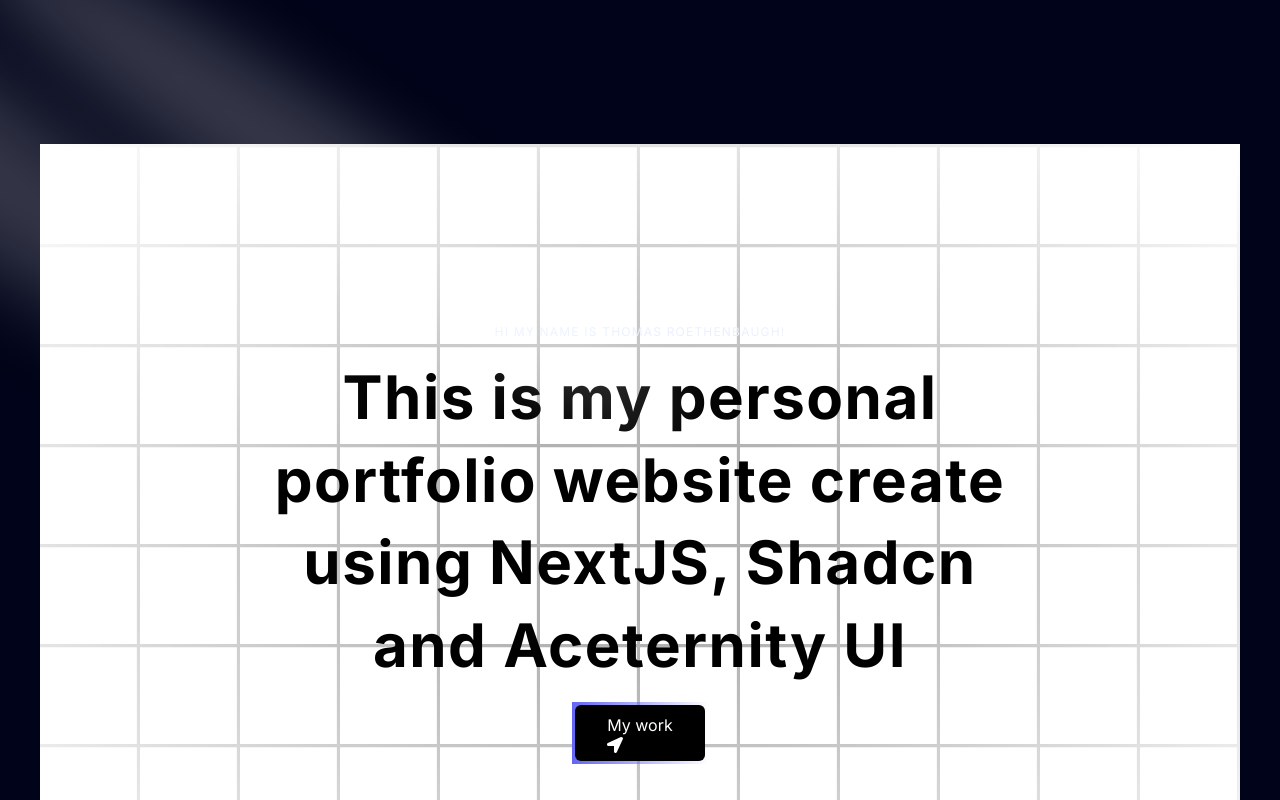
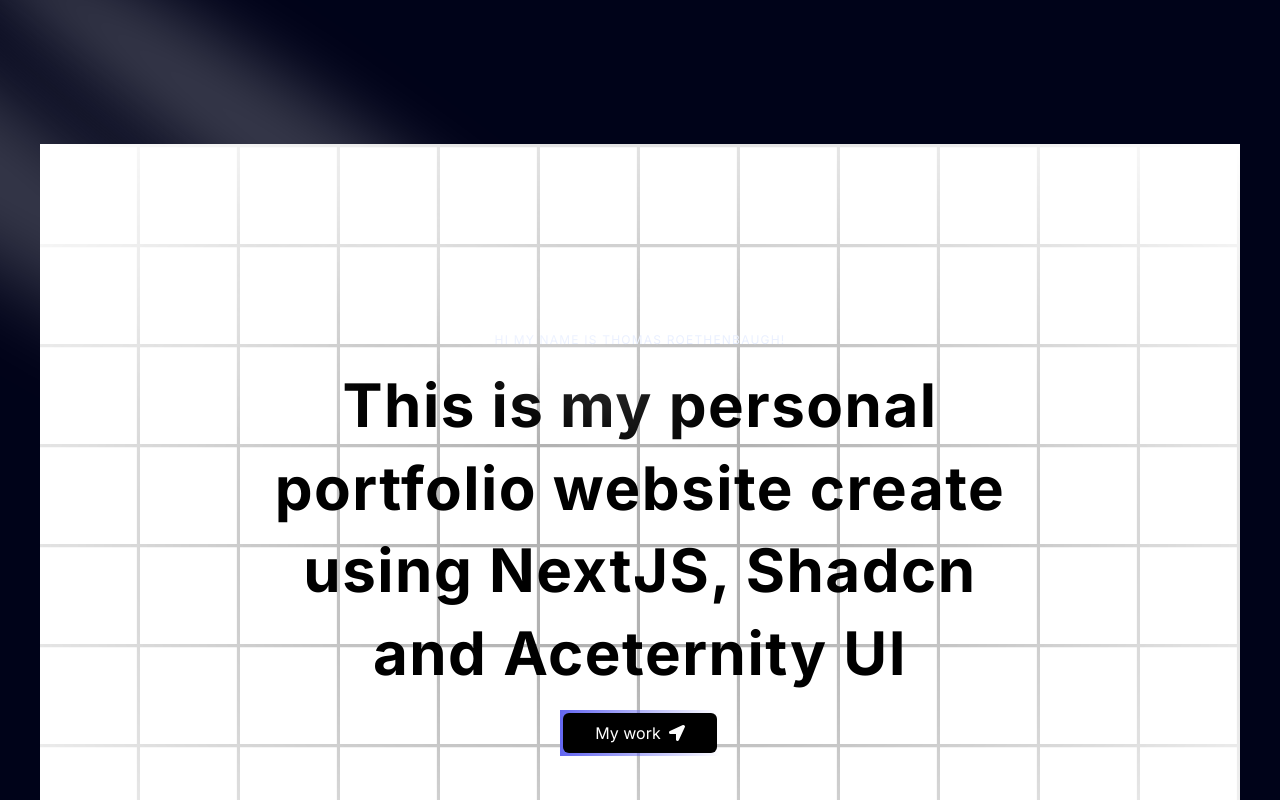
Before and after one commit to Rottenburger/portfolio-website, a Next.js app: page / in a window 1280 px wide. Shown: the top 800 px of the page. Built offline with nearby package versions, Linux system fonts and the light colour scheme.

Commit message:
Fixed icon bug

```diff
--- a/components/ui/LitUpButton.tsx
+++ b/components/ui/LitUpButton.tsx
@@ -1,21 +1,20 @@
 import React from 'react'
 
-const LitUpButton  = ({
+const LitUpButton = ({
     title, icon, position, handleClick, otherClasses
 }: {
     title: string; icon: React.ReactNode, position: string;
     handleClick?: () => void; otherClasses?: string;
 }) => {
   return (
-  <button className="p-[3px] relative">
-    <div className="absolute inset-0 bg-gradient-to-r from-indigo-500 to-purple-500 rounded-lg" />
-    <div className="px-8 py-2  bg-black rounded-[6px]  relative group transition duration-200
-     text-white hover:bg-transparent ${otherClasses}">
-        {position === 'left' && icon}
-        {title}
-        {position === 'right' && icon}
-    </div>
-  </button>
+    <button className="p-[3px] relative" onClick={handleClick}>
+      <div className="absolute inset-0 bg-gradient-to-r from-indigo-500 to-purple-500 rounded-lg" />
+      <div className={`flex items-center justify-center px-8 py-2 bg-black rounded-[6px] relative group transition duration-200 text-white hover:bg-transparent ${otherClasses}`}>
+        {position === 'left' && <span className="mr-2">{icon}</span>}
+        <span>{title}</span>
+        {position === 'right' && <span className="ml-2">{icon}</span>}
+      </div>
+    </button>
   )
 }
 
```
